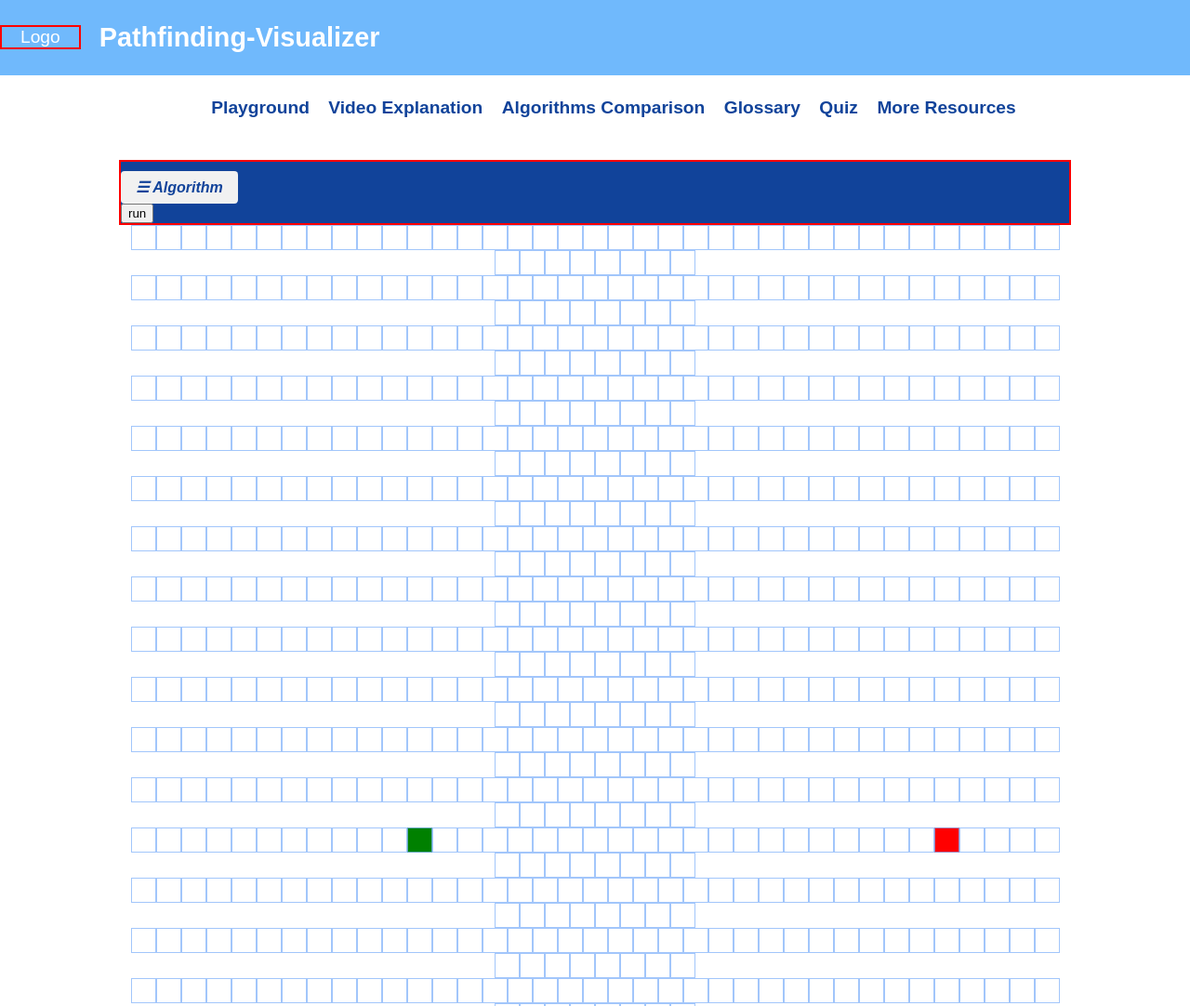
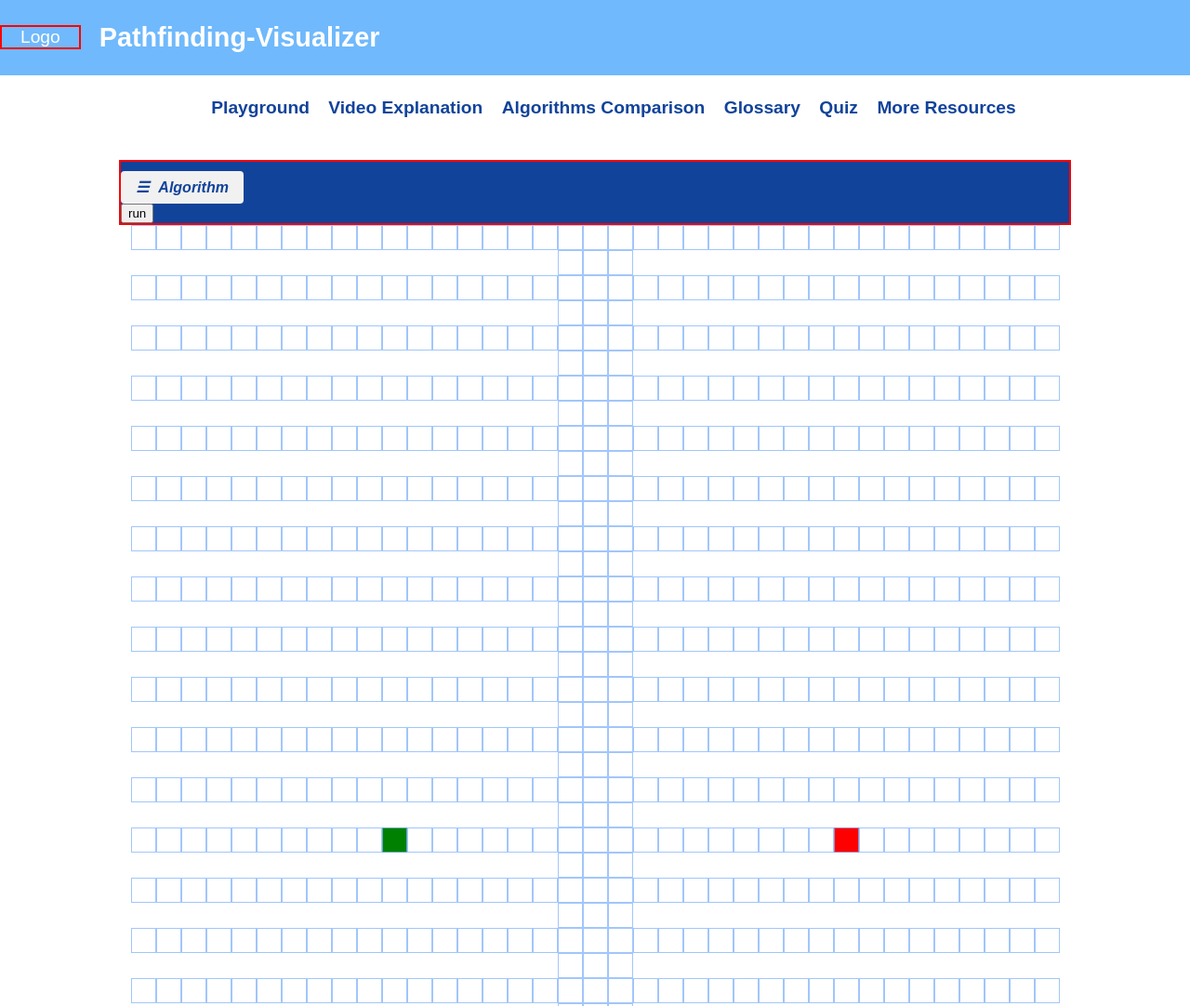
Before and after one commit to Davisino/Pathfinding-Visualizer-2, a website: page home.html in a window 1280 px wide. Shown: the top 1082 px of the page at 93% size. Drawn offline with Linux system fonts and the light colour scheme.

Commit message:
feat: grid update and algorithm button

```diff
--- a/home.html
+++ b/home.html
@@ -44,7 +44,10 @@
               <div>
                 <ul class="nav-bar">
                   <li class="nav-icon">
-                    <i class="icon"><span>&#9776;</span> Algorithm</i>
+                    <i class="icon"
+                      ><span>&#9776;</span
+                      ><span id="deploy-algo">Algorithm</span></i
+                    >
                     <div id="algo-dropdown" class="dropdown">
                       <a id="dfs-btn">DFS</a>
                       <a id="dijkstra-btn">Dijkstra</a>
--- a/public/css/common.css
+++ b/public/css/common.css
@@ -16,3 +16,7 @@ nav.topBar > :first-child div {
 .logo-container {
     border: solid 2px red;
 }
+
+#deploy-algo {
+    padding-left: 10px;
+}
--- a/public/js/buttonsFunctionality.js
+++ b/public/js/buttonsFunctionality.js
@@ -21,6 +21,8 @@ function updateSelectedAlgo(algo) {
       selectedAlgorithm[key] = false;
     }
   }
+  const algo_to_run = document.getElementById(algo).innerHTML;
+  document.getElementById("deploy-algo").innerHTML = algo_to_run;
   selectedAlgorithm[algo] = true;
 }
 function toggleDropdown() {
--- a/public/js/creator.js
+++ b/public/js/creator.js
@@ -17,7 +17,7 @@ export function updateGraph(newTable, newVertices) {
   mergeVertices();
 }
 
-export const generateTable = (w = 45, h = 25) => {
+export const generateTable = (w = 40, h = 25) => {
   const tableID = document.getElementById("grid");
   tableGraph = new Graph();
   graphVertices = [];
```
